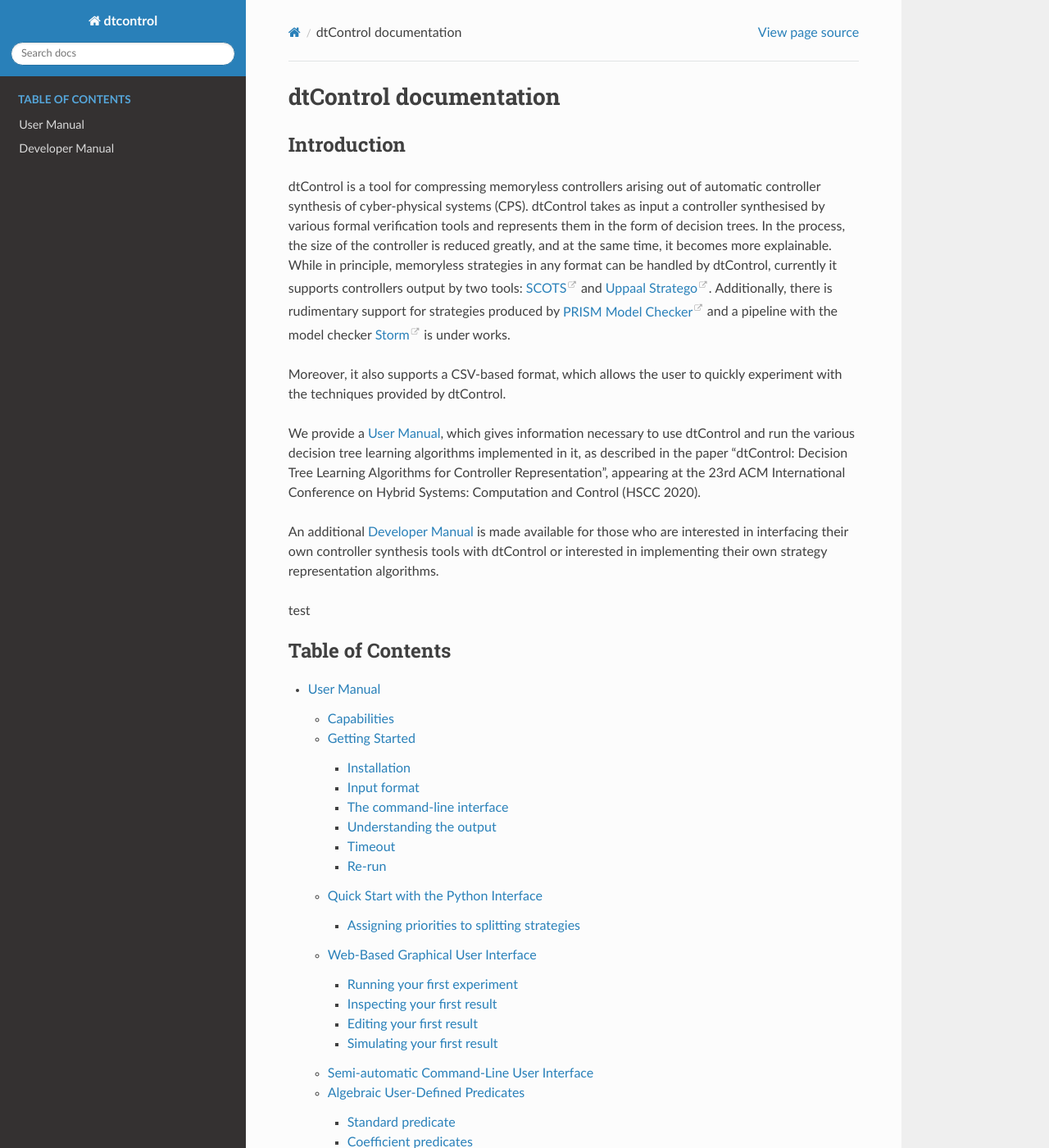
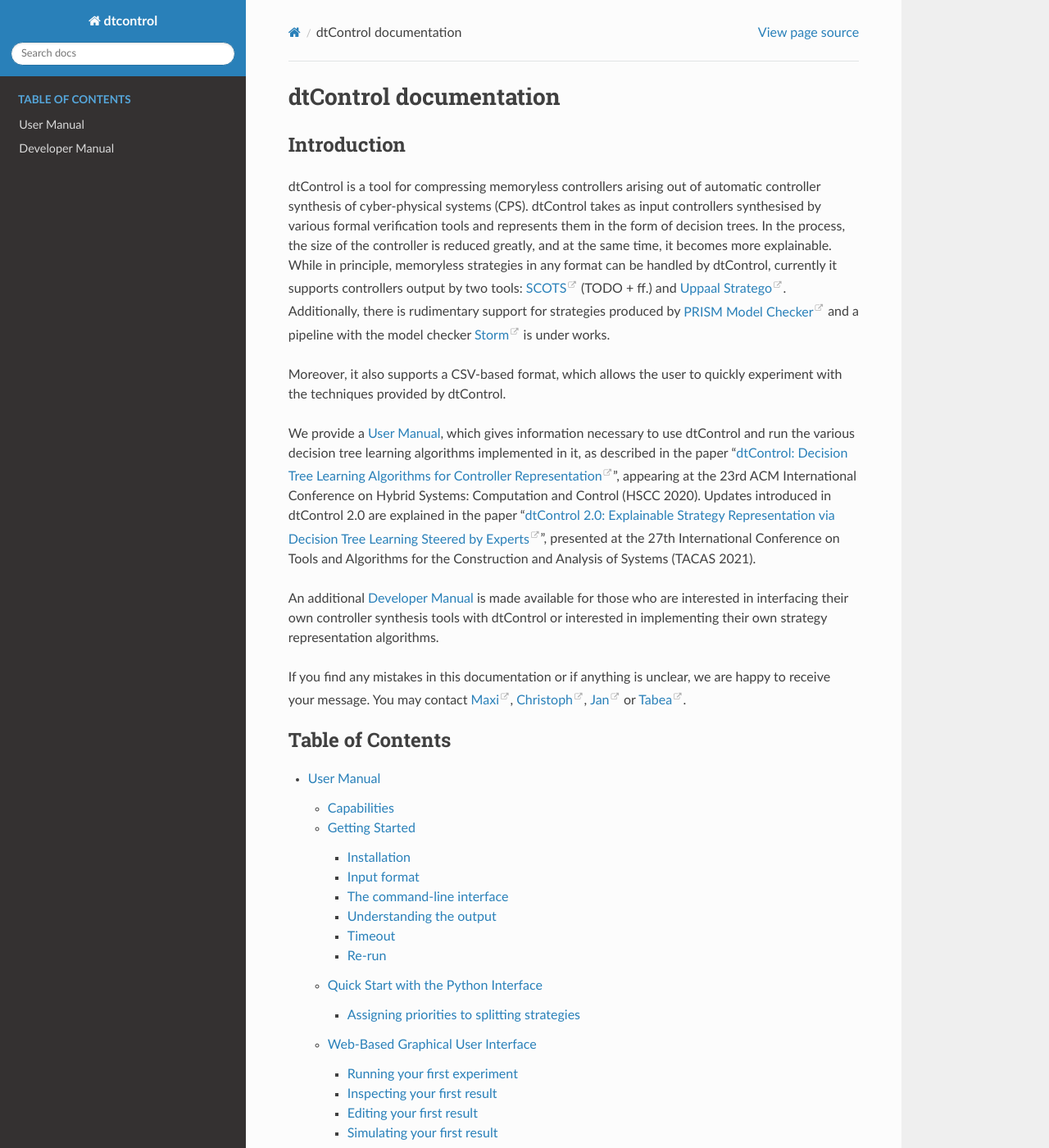
Before and after one commit to hobborg/dtControl, a Sphinx documentation site: the page built from docs/source/index.rst, in a window 1280 px wide and 1400 px high. Shown: the whole window at 82% size. Built offline with Sphinx 7.4.7 and the Read the Docs theme 2.0.0, drawn with Linux system fonts in a browser that asks for light colours.

Commit message:
update index #nobump

```diff
--- a/docs/source/index.rst
+++ b/docs/source/index.rst
@@ -4,16 +4,16 @@
 Introduction
 ------------
 
-dtControl is a tool for compressing memoryless controllers arising out of automatic controller synthesis of cyber-physical systems (CPS). dtControl takes as input a controller synthesised by various formal verification tools and represents them in the form of decision trees. In the process, the size of the controller is reduced greatly, and at the same time, it becomes more explainable. While in principle, memoryless strategies in any format can be handled by dtControl, currently it supports controllers output by two tools:
-`SCOTS <https://www.hyconsys.com/software/scots/>`_ and `Uppaal Stratego <https://people.cs.aau.dk/~marius/stratego/>`_. Additionally, there is rudimentary support for strategies produced by `PRISM Model Checker <https://www.prismmodelchecker.org>`_ and a pipeline with the model checker `Storm <http://www.stormchecker.org/index.html>`_ is under works.
+dtControl is a tool for compressing memoryless controllers arising out of automatic controller synthesis of cyber-physical systems (CPS). dtControl takes as input controllers synthesised by various formal verification tools and represents them in the form of decision trees. In the process, the size of the controller is reduced greatly, and at the same time, it becomes more explainable. While in principle, memoryless strategies in any format can be handled by dtControl, currently it supports controllers output by two tools:
+`SCOTS <https://www.hyconsys.com/software/scots/>`_  (TODO + ff.) and `Uppaal Stratego <https://people.cs.aau.dk/~marius/stratego/>`_. Additionally, there is rudimentary support for strategies produced by `PRISM Model Checker <https://www.prismmodelchecker.org>`_ and a pipeline with the model checker `Storm <http://www.stormchecker.org/index.html>`_ is under works.
 
 Moreover, it also supports a CSV-based format, which allows the user to quickly experiment with the techniques provided by dtControl.
 
-We provide a :doc:`User Manual<userman>`, which gives information necessary to use dtControl and run the various decision tree learning algorithms implemented in it, as described in the paper "dtControl: Decision Tree Learning Algorithms for Controller Representation", appearing at the 23rd ACM International Conference on Hybrid Systems: Computation and Control (HSCC 2020).
+We provide a :doc:`User Manual<userman>`, which gives information necessary to use dtControl and run the various decision tree learning algorithms implemented in it, as described in the paper "`dtControl: Decision Tree Learning Algorithms for Controller Representation <https://dl.acm.org/doi/abs/10.1145/3365365.3382220>`_", appearing at the 23rd ACM International Conference on Hybrid Systems: Computation and Control (HSCC 2020). Updates introduced in dtControl 2.0 are explained in the paper "`dtControl 2.0: Explainable Strategy Representation via Decision Tree Learning Steered by Experts <https://link.springer.com/chapter/10.1007/978-3-030-72013-1_17>`_", presented at the 27th International Conference on Tools and Algorithms for the Construction and Analysis of Systems (TACAS 2021).
 
 An additional :doc:`Developer Manual<devman>` is made available for those who are interested in interfacing their own controller synthesis tools with dtControl or interested in implementing their own strategy representation algorithms.
 
-test
+If you find any mistakes in this documentation or if anything is unclear, we are happy to receive your message. You may contact `Maxi <mailto:maxi.weininger@tum.de>`_, `Christoph <mailto:christoph.weinhuber@tum.de>`_, `Jan <mailto:jan.kretinsky@tum.de>`_ or `Tabea <mailto:tabea.frisch@tum.de>`_.
 
 .. toctree::
    :maxdepth: 3
```
